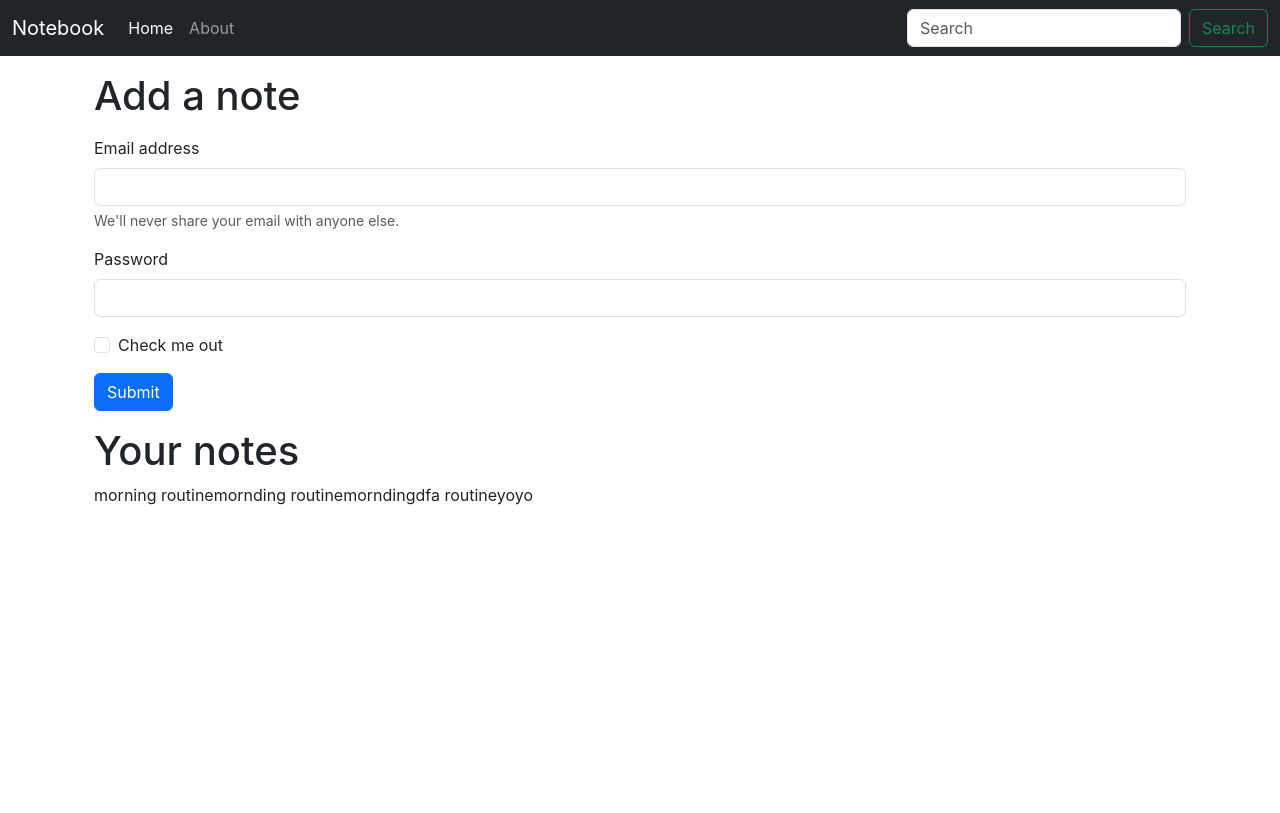
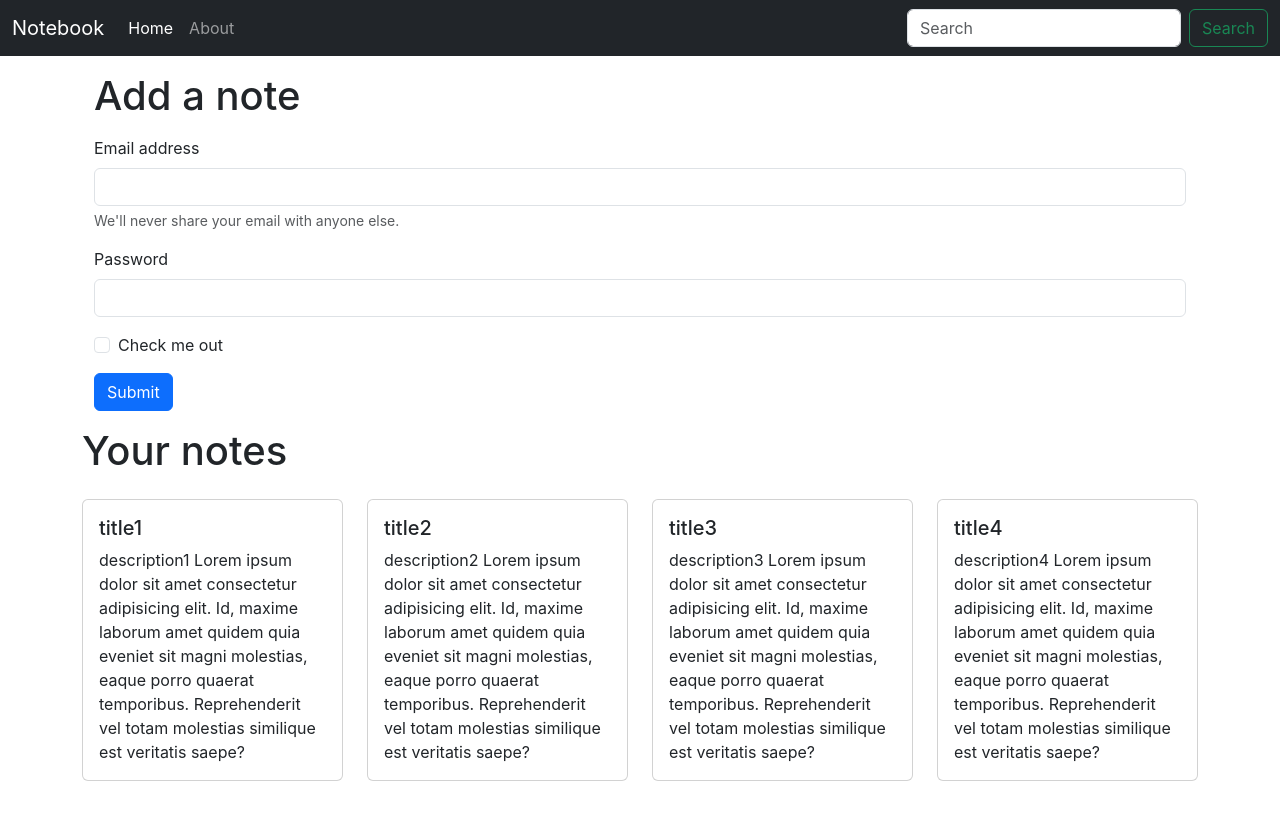
Before and after one commit to suyogit/MERN_Notebook, a React (Create React App) app: page / in a window 1280 px wide. Built offline with nearby package versions, Linux system fonts and the light colour scheme.

Commit message:
note item added

```diff
--- a/src/components/Home.js
+++ b/src/components/Home.js
@@ -1,10 +1,7 @@
 //rafce
-import React, { useContext } from 'react'
-import noteContext from '../context/notes/noteContext'
+import Notes from './Notes'
+const Home = () => {
 
-const Home = () => {
-    const context = useContext(noteContext)
-    const { notes, setNotes } = context
     return (
         <div>
             <div className="container my-3">
@@ -26,13 +23,7 @@ const Home = () => {
                     <button type="submit" className="btn btn-primary">Submit</button>
                 </form>
             </div>
-            <div className="container my-3">
-                <h1>Your notes</h1>
-                {notes.map((note) => {
-                    return note.title
-                }
-                )}
-            </div>
+            <Notes />
         </div>
     )
 }
--- /dev/null
+++ b/src/components/Noteitem.js
@@ -0,0 +1,18 @@
+import React from 'react'
+
+const Noteitem = (props) => {
+    const { note } = props;
+    return (
+        <div className="col-md-3">
+            <div className="card my-3 ">
+                <div className="card-body">
+                    <h5 className="card-title">{note.title}</h5>
+                    <p className="card-text">{note.description} Lorem ipsum dolor sit amet consectetur adipisicing elit. Id, maxime laborum amet quidem quia eveniet sit magni molestias, eaque porro quaerat temporibus. Reprehenderit vel totam molestias similique est veritatis saepe?</p>
+                </div>
+            </div>
+
+        </div>
+    )
+}
+
+export default Noteitem
--- /dev/null
+++ b/src/components/Notes.js
@@ -0,0 +1,20 @@
+import React from 'react'
+import { useContext } from 'react'
+import noteContext from '../context/notes/noteContext'
+import Noteitem from './Noteitem'
+
+const Notes = () => {
+    const context = useContext(noteContext)
+    const { notes, setNotes } = context
+    return (
+        <div className="row my-3">
+            <h1>Your notes</h1>
+            {notes.map((note) => {
+                return <Noteitem note={note} />
+            }
+            )}
+        </div>
+    )
+}
+
+export default Notes
--- a/src/context/notes/NoteState.js
+++ b/src/context/notes/NoteState.js
@@ -7,8 +7,8 @@ const NoteState = (props) => {
         {
             "_id": "64905899ed5d4d7339b029ec",
             "user": "648fab32410c714e2b1ca22c",
-            "title": "morning routine",
-            "description": "tomorrow i will wake up at 6 am",
+            "title": "title1",
+            "description": "description1",
             "tag": "routine",
             "timestamp": "2023-06-19T13:31:05.518Z",
             "__v": 0
@@ -16,8 +16,8 @@ const NoteState = (props) => {
         {
             "_id": "6491d2798a0b3d66b2c87c40",
             "user": "648fab32410c714e2b1ca22c",
-            "title": "mornding routine",
-            "description": "aaatomorrow i will wake up at 6 am",
+            "title": "title2",
+            "description": "description2",
             "tag": "routineaa",
             "timestamp": "2023-06-20T16:23:21.283Z",
             "__v": 0
@@ -25,8 +25,8 @@ const NoteState = (props) => {
         {
             "_id": "6491d2808a0b3d66b2c87c42",
             "user": "648fab32410c714e2b1ca22c",
-            "title": "morndingdfa routine",
-            "description": "aaatoasdfasmorrow i will wake up at 6 am",
+            "title": "title3",
+            "description": "description3",
             "tag": "routineaafasdf",
             "timestamp": "2023-06-20T16:23:28.596Z",
             "__v": 0
@@ -34,8 +34,8 @@ const NoteState = (props) => {
         {
             "_id": "6491d28d8a0b3d66b2c87c44",
             "user": "648fab32410c714e2b1ca22c",
-            "title": "yoyo",
-            "description": "yoyoyaaatoasdfasmorrow i will wake up at 6 am",
+            "title": "title4",
+            "description": "description4",
             "tag": "yoyoroutineaafasdf",
             "timestamp": "2023-06-20T16:23:41.892Z",
             "__v": 0
```
